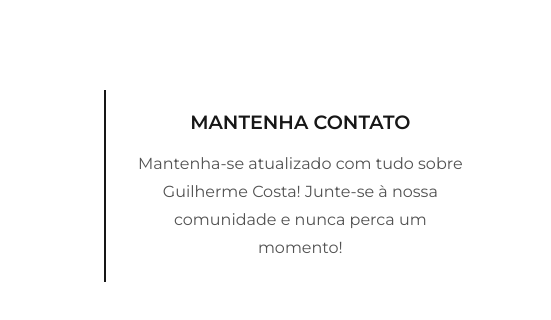
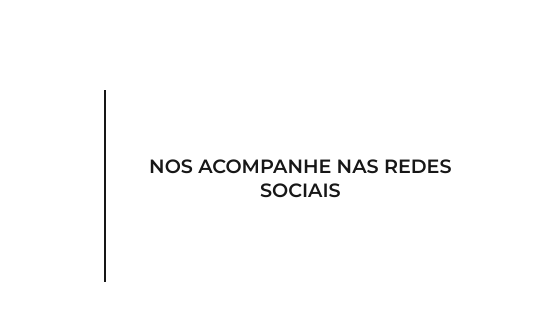
Before and after one commit to AndersonGFrota/Guilherme-costa-Fotografias, a plain HTML site: page index.html in a window 1280 px wide. Shown: the part 3486-3806 px from the top of the page, 729-1280 px from the left. Drawn offline with nearby package versions, Linux system fonts and the light colour scheme.

Commit message:
atualizacao de informacoes

```diff
--- a/index.html
+++ b/index.html
@@ -161,11 +161,8 @@
         </ul>
       </div>
       <div class="footer__col">
-        <h4>MANTENHA CONTATO</h4>
-        <p>
-          Mantenha-se atualizado com tudo sobre Guilherme Costa! Junte-se à nossa comunidade e
-          nunca perca um momento!
-        </p>
+        <h4>NOS ACOMPANHE NAS REDES SOCIAIS</h4>
+
       </div>
     </div>
     <div class="footer__bar">
```
